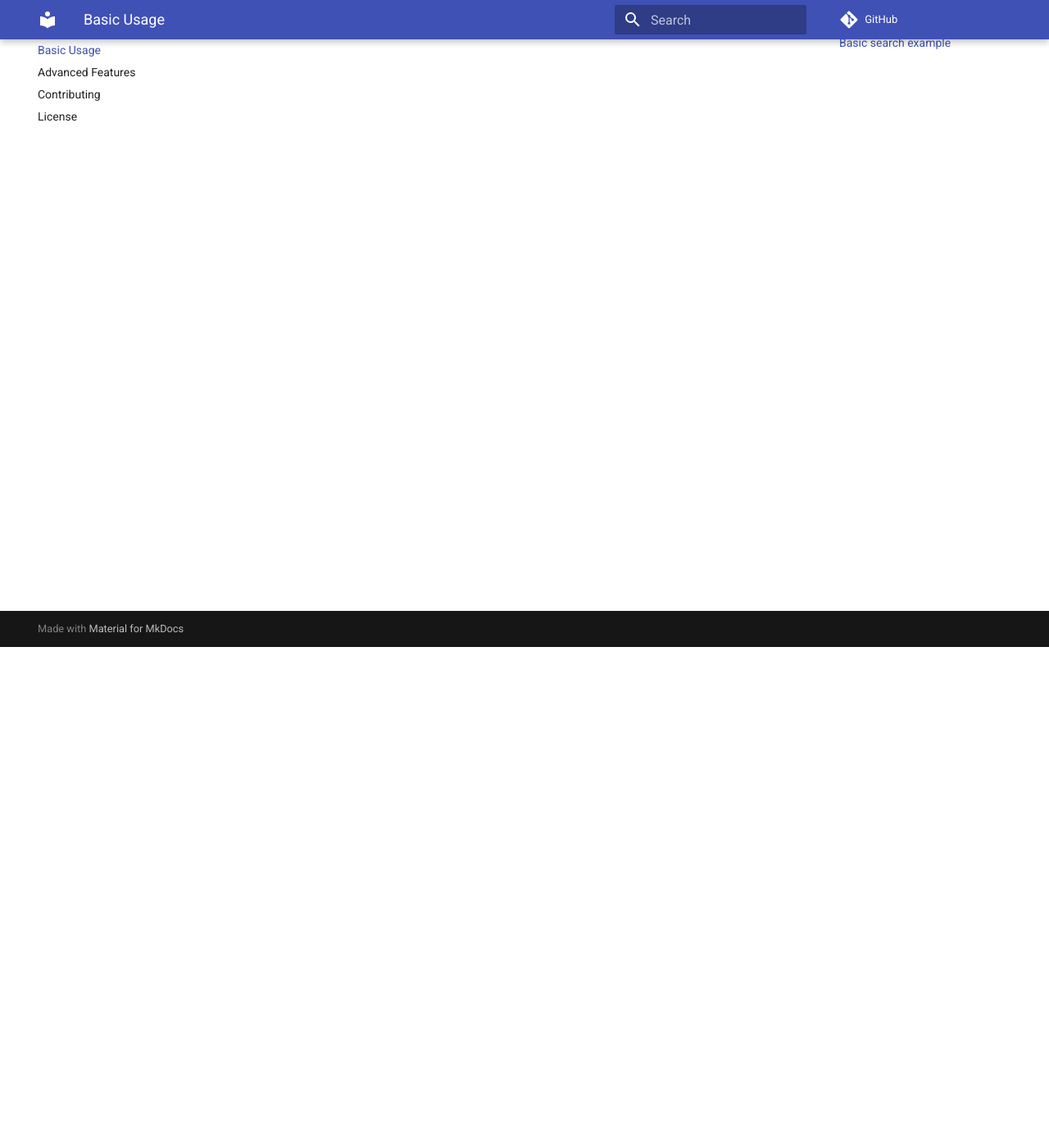
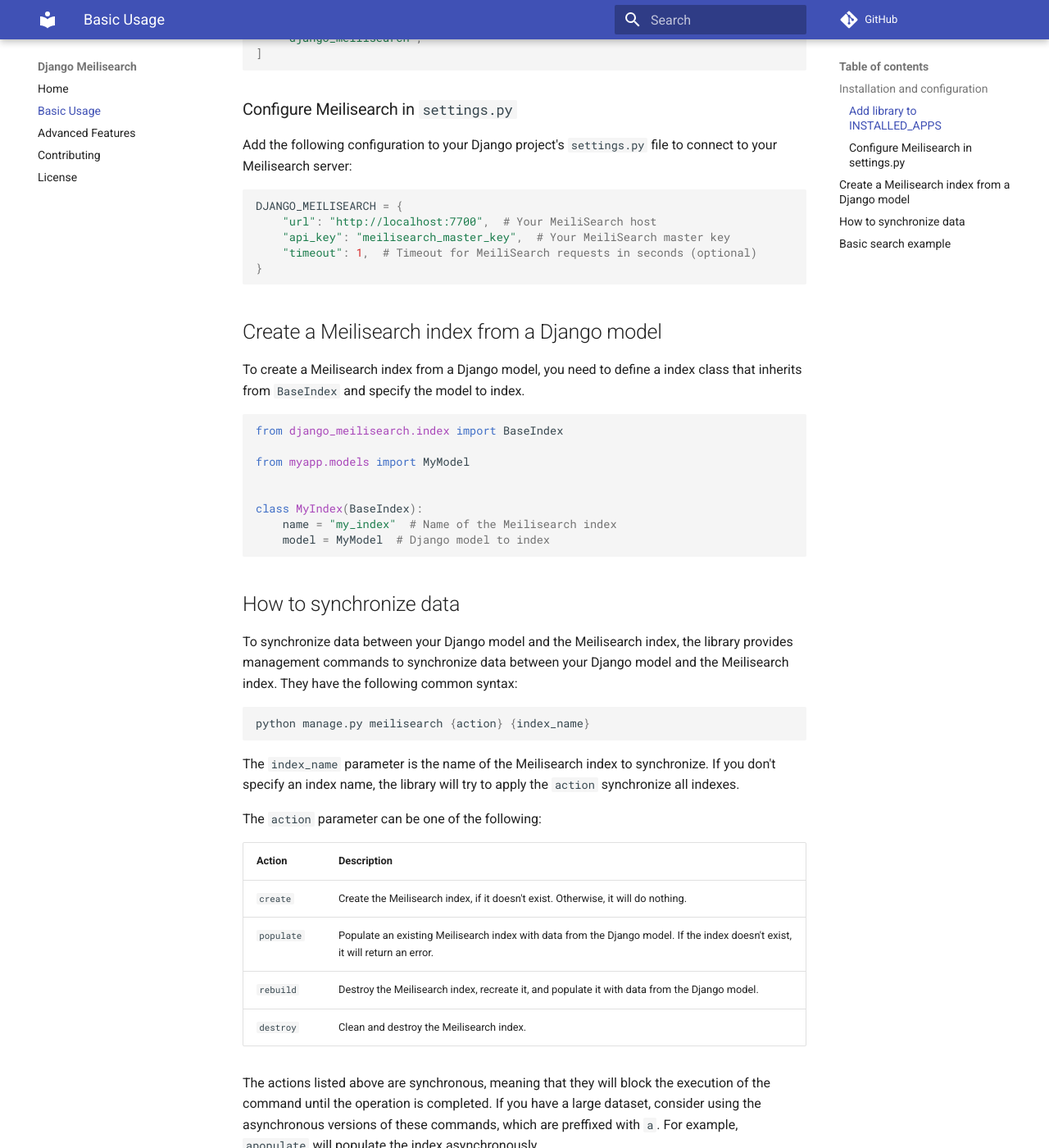
Before and after one commit to Lucashcr/django_meilisearch, an MkDocs documentation site: the page built from docs/basic_usage.md, in a window 1280 px wide and 1400 px high, scrolled down 611 px. Shown: the whole window at 82% size. Built offline with MkDocs 1.6.1 and Material for MkDocs 9.7.7, drawn with Linux system fonts in a browser that asks for light colours; comment, search, counter and statistics services are not loaded; some of the changed text lies outside the part shown.

Commit message:
Feature: Write 'Basic usage' documentation section

````diff
--- a/docs/basic_usage.md
+++ b/docs/basic_usage.md
@@ -1,15 +1,88 @@
 # Basic usage
 
-...
+This tutorial will guide you through the basic usage of the `django_meilisearch` library. You will learn how to install the library, configure Meilisearch in your Django project, create a Meilisearch index from a Django model, synchronize data, and perform a basic search.
+
+## Installation and configuration
+
+Install the library in your Django project using your preferred package manager. For example, using `pip`:
+
+```bash
+pip install django_meilisearch
+```
+
+### Add library to INSTALLED_APPS
+
+To use the library, it's necessary to add it to the `INSTALLED_APPS` list in your Django project's `settings.py` file.
+
+```python
+INSTALLED_APPS = [
+    ...
+    'django_meilisearch',
+]
+```
+
+### Configure Meilisearch in `settings.py`
+
+Add the following configuration to your Django project's `settings.py` file to connect to your Meilisearch server:
+
+```python
+DJANGO_MEILISEARCH = {
+    "url": "http://localhost:7700",  # Your MeiliSearch host
+    "api_key": "meilisearch_master_key",  # Your MeiliSearch master key
+    "timeout": 1,  # Timeout for MeiliSearch requests in seconds (optional)
+}
+```
 
 ## Create a Meilisearch index from a Django model
 
-...
+To create a Meilisearch index from a Django model, you need to define a index class that inherits from `BaseIndex` and specify the model to index.
+
+```python
+from django_meilisearch.index import BaseIndex
+
+from myapp.models import MyModel
+
+
+class MyIndex(BaseIndex):
+    name = "my_index"  # Name of the Meilisearch index
+    model = MyModel  # Django model to index
+```
 
 ## How to synchronize data
 
-...
+To synchronize data between your Django model and the Meilisearch index, the library provides management commands to synchronize data between your Django model and the Meilisearch index. They have the following common syntax:
+
+```bash
+python manage.py meilisearch {action} {index_name}
+```
+
+The `index_name` parameter is the name of the Meilisearch index to synchronize. If you don't specify an index name, the library will try to apply the `action` synchronize all indexes.
+
+The `action` parameter can be one of the following:
+
+| Action | Description |
+| --- | --- |
+| `create` | Create the Meilisearch index, if it doesn't exist. Otherwise, it will do nothing. |
+| `populate` | Populate an existing Meilisearch index with data from the Django model. If the index doesn't exist, it will return an error. |
+| `rebuild` | Destroy the Meilisearch index, recreate it, and populate it with data from the Django model. |
+| `destroy` | Clean and destroy the Meilisearch index. |
+
+The actions listed above are synchronous, meaning that they will block the execution of the command until the operation is completed. If you have a large dataset, consider using the asynchronous versions of these commands, which are preffixed with `a`. For example, `apopulate` will populate the index asynchronously.
+
+!!! note
+    The asynchronous versions of the commands will return a task ID (or a list of task IDs if you are populating a large dataset) that you can use to check the status of the operation.
 
 ## Basic search example
 
-...
+To perform a basic search using the Meilisearch index, you can use the `search` method provided by the index class. The `search` method accepts a query string and returns a list of search results.
+
+```python
+from myapp.indexes import MyIndex
+
+
+class MyView(View):
+    def get(self, request):
+        query = request.GET.get("q", "")
+        results = MyIndex.search(query)
+        return JsonResponse({"results": results})
+```
--- a/mkdocs.yml
+++ b/mkdocs.yml
@@ -7,8 +7,6 @@
 
 nav:
   - Home: index.md
-  - Installation: installation.md
-  - Configuration: configuration.md
   - Basic Usage: basic_usage.md
   - Advanced Features: advanced_features.md
   - Contributing: contributing.md
````
Also changed, not shown: docs/configuration.md (deleted, +0 -15 lines), docs/installation.md (deleted, +0 -11 lines).
